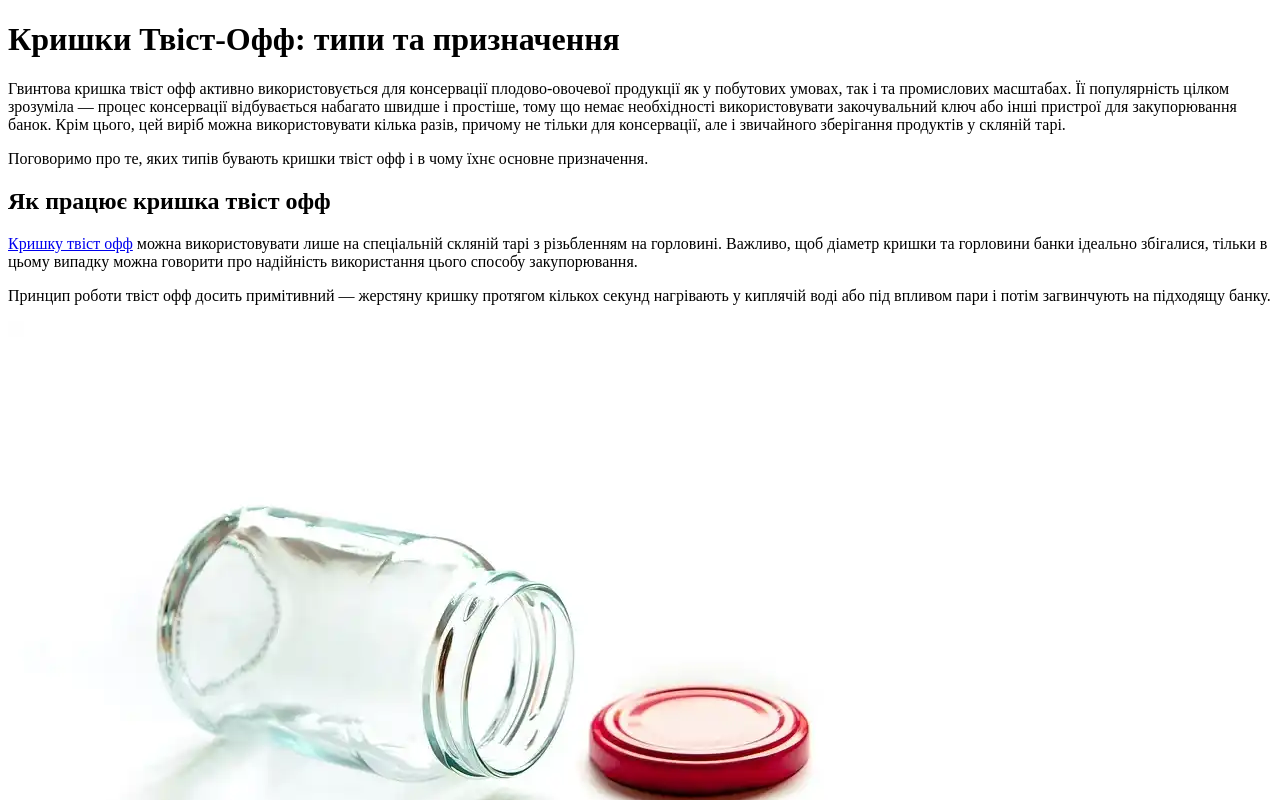
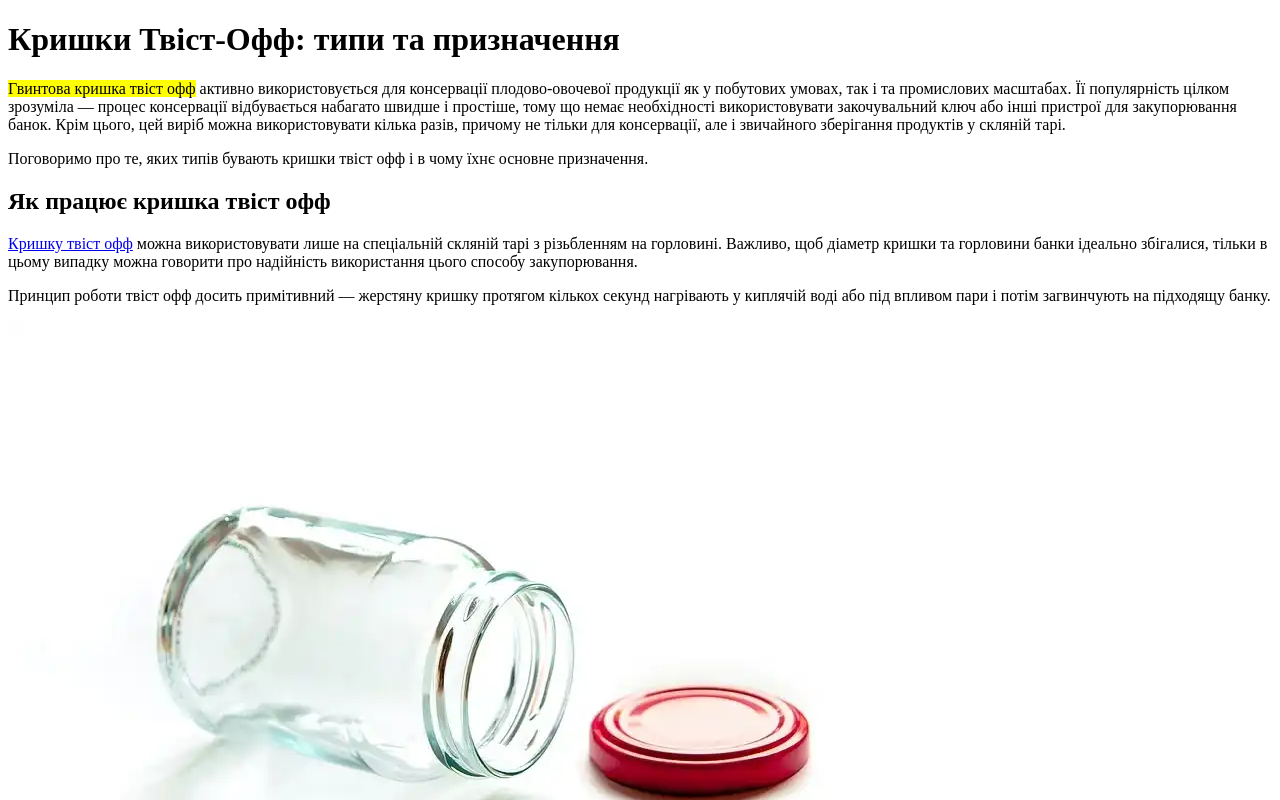
Before and after one commit to ametistglass/lessons, a plain HTML site: page lesson_02/index.html in a window 1280 px wide. Shown: the top 800 px of the page. Drawn offline with Linux system fonts and the light colour scheme.

Commit message:
Add files via upload

```diff
--- a/lesson_02/index.html
+++ b/lesson_02/index.html
@@ -11,7 +11,7 @@
          <div class="article-wrapper">
             <h1>Кришки Твіст-Офф: типи та призначення</h1>
             <p>
-               Гвинтова кришка твіст офф активно використовується для
+               <mark>Гвинтова кришка твіст офф</mark> активно використовується для
                консервації
                плодово-овочевої продукції як у побутових умовах, так і та
                промислових масштабах. Її популярність цілком зрозуміла &mdash;
```
